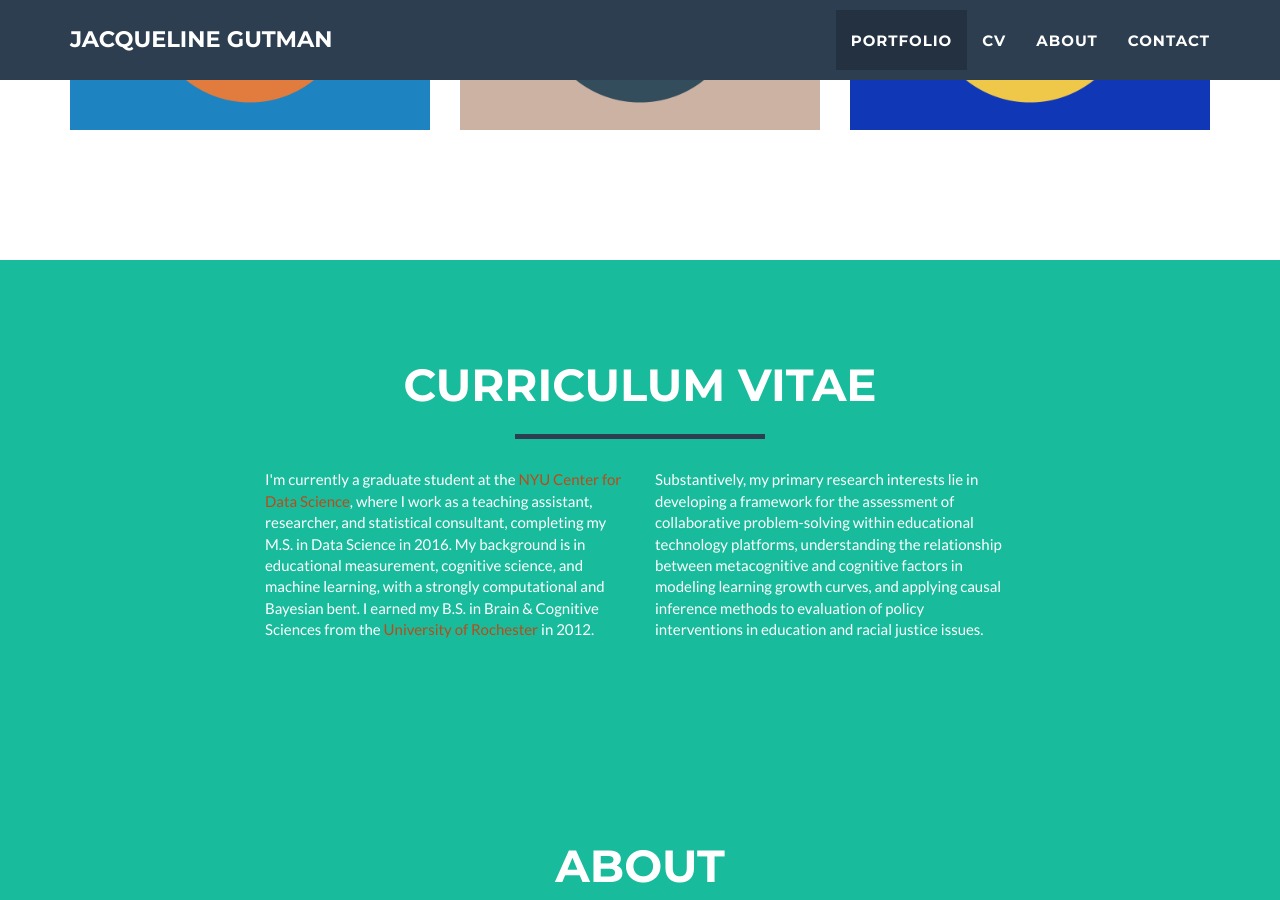
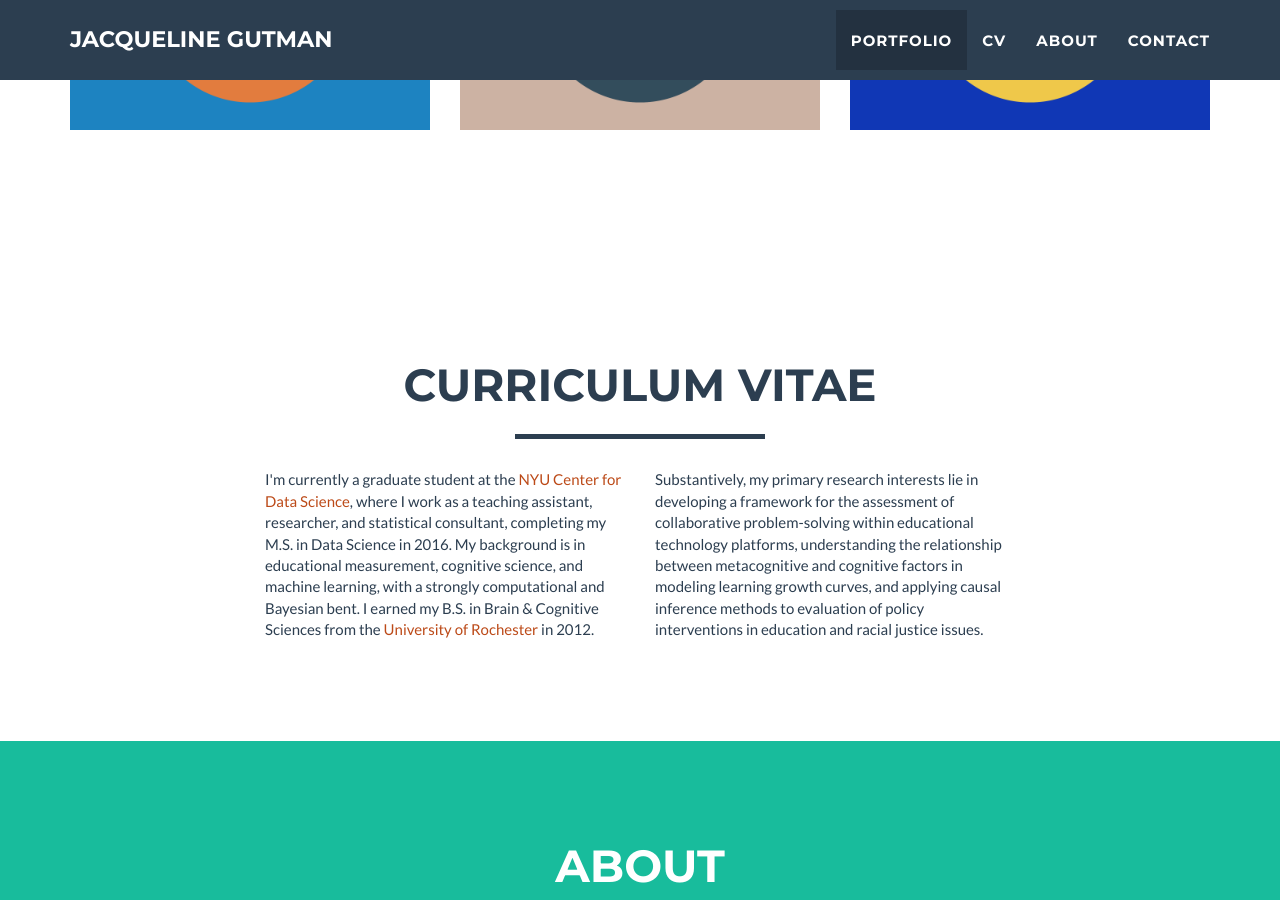
Before and after one commit to jgutman/jgutman.github.io, a Jekyll site: the page built from index.html, in a window 1280 px wide and 900 px high, scrolled down 1396 px. Built offline with Jekyll 4.4.1, drawn with Linux system fonts in a browser that asks for light colours.

Commit message:
cv remove section class success

```diff
--- a/_includes/cv.html
+++ b/_includes/cv.html
@@ -1,5 +1,5 @@
 <!-- CV Section -->
-   <section class="success" id="cv">
+   <section id="cv">
        <div class="container pt">
            <div class="row">
                <div class="col-lg-12 text-center">
```
Also changed, not shown: 8 other files.
